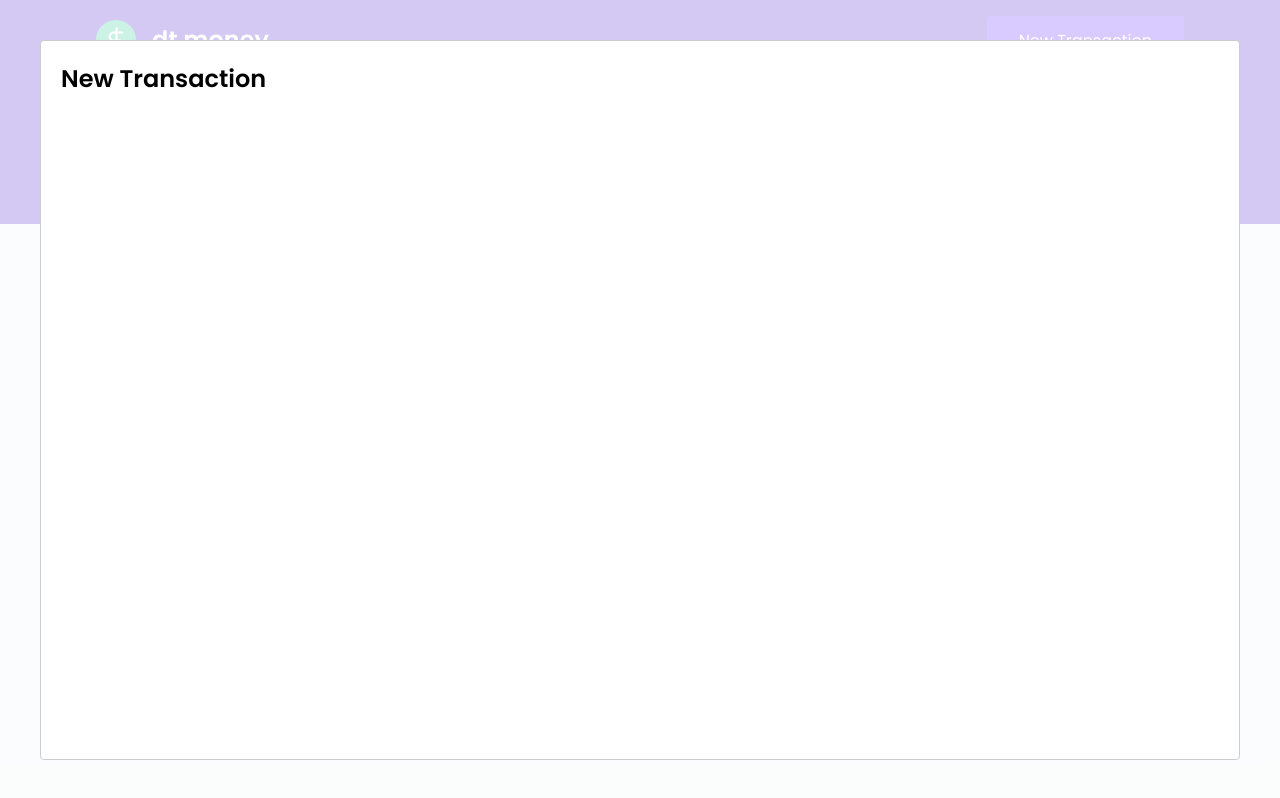
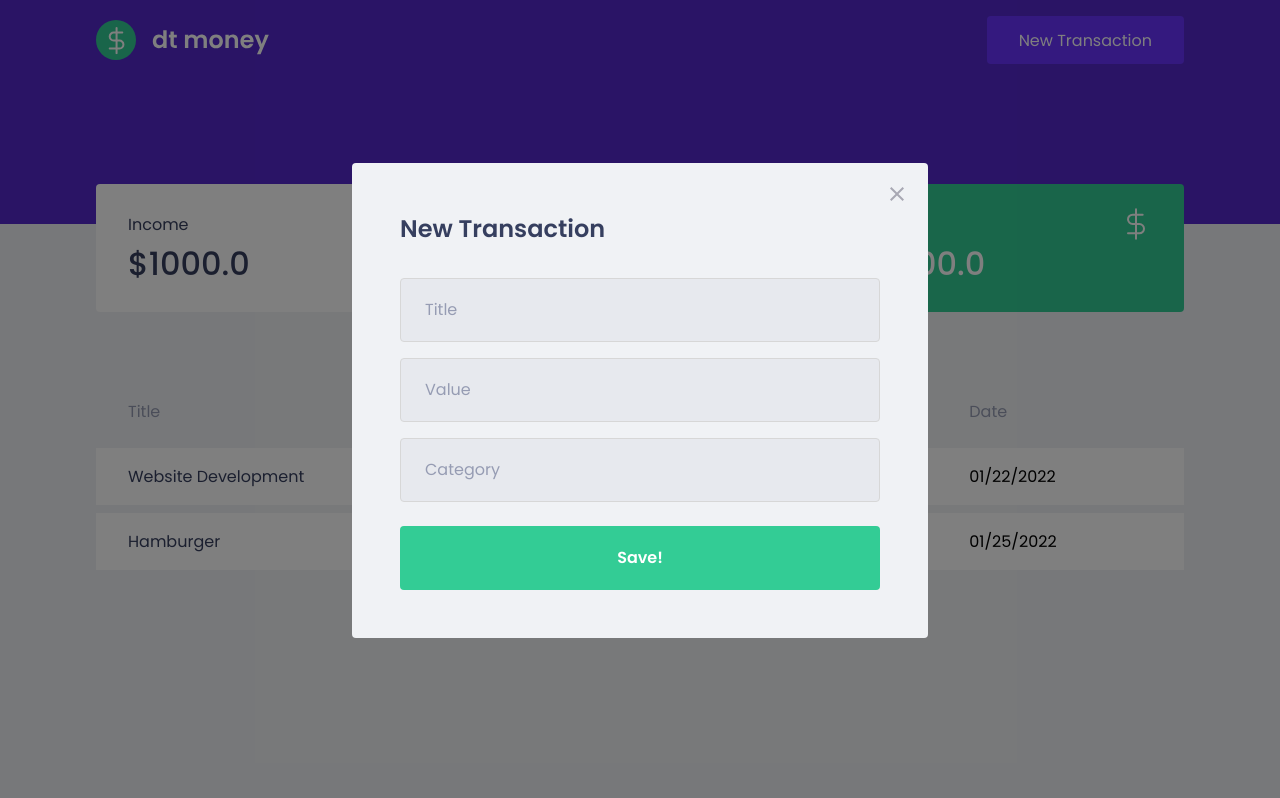
Before and after one commit to joaoantoniocoelho/dtmoney, a React (Create React App) app: page / in a window 1280 px wide. Both pictures are taken after a click on the button "New Transaction". Built offline with nearby package versions, Linux system fonts and the light colour scheme; no server answers; what miragejs would draw is missing.

Commit message:
NewTransactionModal style

```diff
--- a/src/components/NewTransactionModal/index.tsx
+++ b/src/components/NewTransactionModal/index.tsx
@@ -1,17 +1,35 @@
-import Modal from 'react-modal';
+import Modal from "react-modal";
+import { Container } from "./styles";
+import closeImg from '../../assets/close.svg'
 
 interface NewTransactionModalProps {
   isOpen: boolean;
   onRequestClose: () => void;
 }
 
-export function NewTransactionModal({ isOpen, onRequestClose } : NewTransactionModalProps) {
+export function NewTransactionModal({
+  isOpen,
+  onRequestClose,
+}: NewTransactionModalProps) {
   return (
     <Modal
       isOpen={isOpen}
       onRequestClose={onRequestClose}
+      overlayClassName="react-modal-overlay"
+      className="react-modal-content"
     >
-      <h2>New Transaction</h2>
+      <button type="button" onClick={onRequestClose} className="react-modal-close">
+        <img src={closeImg} alt="close modal" />
+      </button>
+      <Container>
+        <h2>New Transaction</h2>
+
+        <input type="text" placeholder="Title" />
+        <input type="number" placeholder="Value" />
+        <input type="text" placeholder="Category" />
+
+        <button type="submit">Save!</button>
+      </Container>
     </Modal>
   );
 }
--- a/src/components/NewTransactionModal/styles.ts
+++ b/src/components/NewTransactionModal/styles.ts
@@ -1,5 +1,46 @@
 import styled from "styled-components";
 
-export const Container = styled.div`
+export const Container = styled.form`
+  h2 {
+    color: var(--text-title);
+    font-size: 1.5rem;
+    margin-bottom: 2rem;
+  }
 
+  input {
+    width: 100%;
+    padding: 0 1.5rem;
+    height: 4rem;
+    border-radius: 0.25rem;
+    border: 1px solid #d7d7d7;
+    background: #e7e9ee;
+    font-weight: 400;
+    font-size: 1rem;
+
+    &::placeholder {
+      color: var(--text-body);
+    }
+
+    & + input {
+      margin-top: 1rem;
+    }
+  }
+
+  button[type="submit"] {
+    width: 100%;
+    padding: 0 1.5rem;
+    height: 4rem;
+    background: var(--green);
+    color: #fff;
+    border-radius: 0.25rem;
+    border: 0;
+    font-size: 1rem;
+    margin-top: 1.5rem;
+    transition: filter 0.25s;
+    font-weight: 600;
+
+    &:hover {
+      filter: brightness(0.9);
+    }
+  }
 `;
--- a/src/styles/global.ts
+++ b/src/styles/global.ts
@@ -54,4 +54,39 @@
         opacity: 0.6;
         cursor: not-allowed;
     }
+
+    .react-modal-overlay {
+        background: rgba(0, 0, 0, 0.5);
+        position: fixed;
+        top: 0;
+        bottom: 0;
+        left: 0;
+        right: 0;
+        display: flex;
+        align-items: center;
+        justify-content: center;
+    }
+
+    .react-modal-content {
+        width: 100%;
+        max-width: 576px;
+        background: var(--background);
+        padding: 3rem;
+        position: relative;
+        border-radius: 0.25rem ;
+    }
+
+    .react-modal-close {
+        position: absolute;
+        right: 1.5rem;
+        top: 1.5rem;
+        border: 0;
+        background: transparent;
+
+        transition: filter 0.25s;
+
+        &:hover {
+            filter: brightness(0.8);
+        }
+    }
 `;
```
